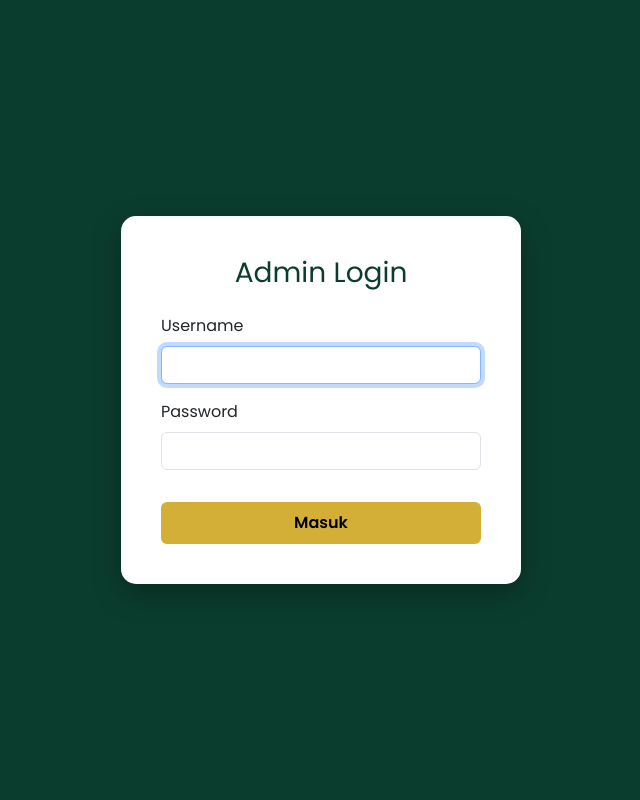
After one commit to SeanDedsec/pagarnusa-ululalbab, a Laravel app: page /admin/login in a window 1280 px wide. The commit adds this page. Shown: the whole page, without its empty margins (319-959 px from the left). Run offline with Laravel 12, Linux system fonts and the light colour scheme.

```diff
--- /dev/null
+++ b/app/Http/Controllers/Auth/LoginController.php
@@ -0,0 +1,46 @@
+<?php
+
+namespace App\Http\Controllers\Auth;
+
+use App\Http\Controllers\Controller;
+use Illuminate\Http\Request;
+use Illuminate\Support\Facades\Auth;
+
+class LoginController extends Controller
+{
+    public function showLoginForm()
+    {
+        return view('admin.auth.login');
+    }
+
+    public function login(Request $request)
+    {
+        $credentials = $request->validate([
+            'username' => ['required'],
+            'password' => ['required'],
+        ]);
+
+        if (Auth::attempt($credentials)) {
+            $request->session()->regenerate();
+
+            if (Auth::user()->status_akun !== 'aktif') {
+                Auth::logout();
+                return back()->withErrors(['username' => 'Akun Anda dinonaktifkan.']);
+            }
+
+            return redirect()->intended('/admin/dashboard')->with('sukses', 'Selamat datang, ' . Auth::user()->nama_lengkap);
+        }
+
+        return back()->withErrors([
+            'username' => 'Username atau password salah.',
+        ])->onlyInput('username');
+    }
+
+    public function logout(Request $request)
+    {
+        Auth::logout();
+        $request->session()->invalidate();
+        $request->session()->regenerateToken();
+        return redirect('/admin/login');
+    }
+}
--- a/app/Models/Siswa.php
+++ b/app/Models/Siswa.php
@@ -8,7 +8,9 @@ use Illuminate\Database\Eloquent\Model;
 class Siswa extends Model
 {
     use HasFactory;
+
     protected $tabel = "siswa";
+
     protected $fillable = [
         'nama_siswa',
         'alamat',
--- a/config/auth.php
+++ b/config/auth.php
@@ -64,7 +64,7 @@ return [
     'providers' => [
         'users' => [
             'driver' => 'eloquent',
-            'model' => env('AUTH_MODEL', User::class),
+            'model' => App\Models\Pengguna::class,
         ],
 
         // 'users' => [
--- /dev/null
+++ b/resources/views/admin/auth/login.blade.php
@@ -0,0 +1,60 @@
+<!DOCTYPE html>
+<html lang="id">
+<head>
+    <meta charset="UTF-8">
+    <meta name="viewport" content="width=device-width, initial-scale=1.0">
+    <title>Login Admin - Pagar Nusa</title>
+    <link href="https://cdn.jsdelivr.net/npm/bootstrap@5.3.0/dist/css/bootstrap.min.css" rel="stylesheet">
+    <link href="https://fonts.googleapis.com/css2?family=Poppins:wght@400;600&display=swap" rel="stylesheet">
+    <style>
+        body {
+            font-family: 'Poppins', sans-serif;
+            background-color: #0b3d2e;
+            height: 100vh;
+            display: flex;
+            align-items: center;
+            justify-content: center;
+        }
+        .login-card {
+            background: white;
+            padding: 40px;
+            border-radius: 15px;
+            box-shadow: 0 10px 30px rgba(0,0,0,0.3);
+            width: 100%;
+            max-width: 400px;
+        }
+        .btn-emas {
+            background-color: #d4af37;
+            color: black;
+            font-weight: 600;
+        }
+        .btn-emas:hover { background-color: #b8962e; }
+    </style>
+</head>
+<body>
+
+    <div class="login-card">
+        <h3 class="text-center mb-4" style="color: #0b3d2e;">Admin Login</h3>
+
+        @if($errors->any())
+            <div class="alert alert-danger">
+                {{ $errors->first() }}
+            </div>
+        @endif
+
+        <form action="/admin/login" method="POST">
+            @csrf
+            <div class="mb-3">
+                <label class="form-label">Username</label>
+                <input type="text" name="username" class="form-control" required autofocus>
+            </div>
+            <div class="mb-3">
+                <label class="form-label">Password</label>
+                <input type="password" name="password" class="form-control" required>
+            </div>
+            <button type="submit" class="btn btn-emas w-100 py-2 mt-3">Masuk</button>
+        </form>
+    </div>
+
+</body>
+</html>
--- a/routes/web.php
+++ b/routes/web.php
@@ -1,15 +1,23 @@
 <?php
 
 use Illuminate\Support\Facades\Route;
+use App\Http\Controllers\auth\LoginController;
 
-// Halaman Beranda
+/*halaman public*/
 Route::get('/', function () {
-    return view('site.home'); // Titik berarti folder site, lalu file home
+    return view('site.home');
 });
 
-// Halaman Pendaftaran
 Route::get('/pendaftaran', function () {
-    return view('site.registration'); // Mengarah ke registration.blade.php
+    return view('site.registration');
 });
 
 Route::post('/pendaftaran', [RegistrationController::class, 'store'])->name('pendaftaran.store');
+
+/*halaman admin*/
+Route::get('/admin/login', [LoginController::class, 'showLoginForm'])->name('login');
+Route::post('/admin/login', [LoginController::class, 'login']);
+Route::post('/admin/logout', [LoginController::class, 'logout'])->name('logout');
+Route::get('/admin/dashboard', function () {
+    return "Halaman Dashboard Admin (Berhasil Login sebagai: " . Auth::user()->nama_lengkap . ")";
+})->middleware('auth');
```
Also changed, not shown: app/Models/Pengguna.php (added, +26 -0 lines), database/seeders/DatabaseSeeder.php (+2 -12 lines), database/seeders/PenggunaSeeder.php (added, +21 -0 lines), resources/views/site/home.blade.php (+6 -24 lines), resources/views/site/registration.blade.php (+2 -6 lines).
